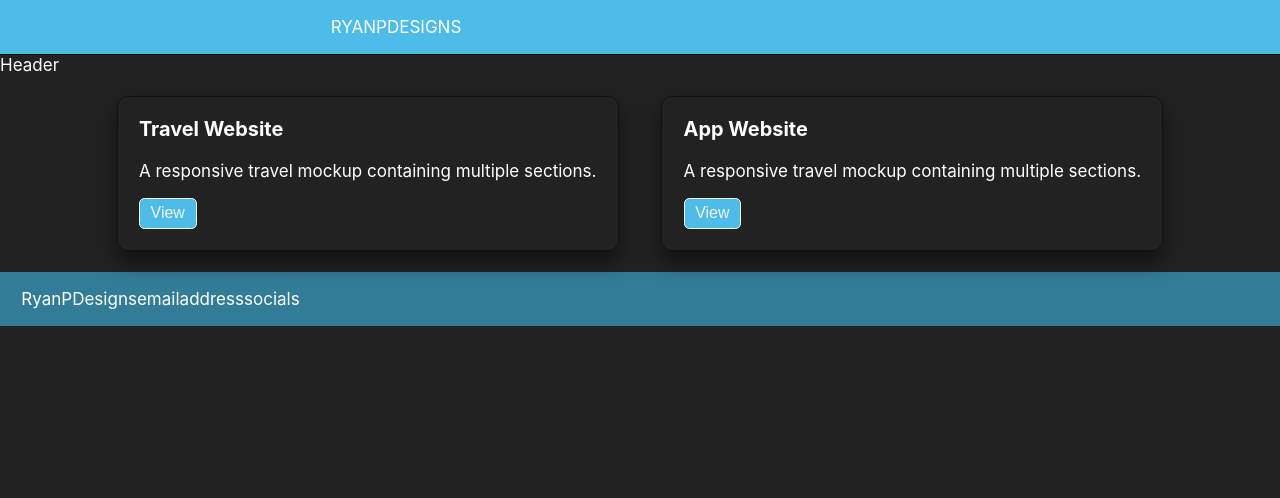
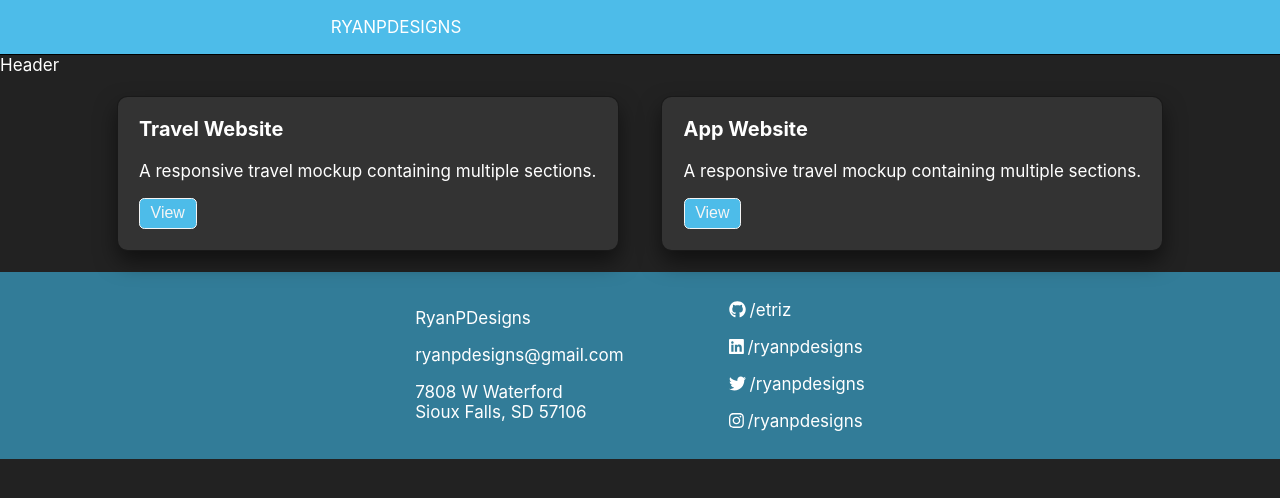
Before and after one commit to Etriz/RPDWebsite, a React (Create React App) app in the folder rpd-react/: page / in a window 1280 px wide. Shown: the top 498 px of the page. Built offline with nearby package versions, Linux system fonts and the light colour scheme.

Commit message:
footer; add icons, styling, layout

```diff
--- a/rpd-react/package.json
+++ b/rpd-react/package.json
@@ -3,6 +3,9 @@
   "version": "0.1.0",
   "private": true,
   "dependencies": {
+    "@fortawesome/fontawesome-svg-core": "^1.2.29",
+    "@fortawesome/free-brands-svg-icons": "^5.13.1",
+    "@fortawesome/react-fontawesome": "^0.1.11",
     "@testing-library/jest-dom": "^4.2.4",
     "@testing-library/react": "^9.5.0",
     "@testing-library/user-event": "^7.2.1",
--- a/rpd-react/src/components/Footer.jsx
+++ b/rpd-react/src/components/Footer.jsx
@@ -1,12 +1,39 @@
 import React from "react";
+import { FontAwesomeIcon } from "@fortawesome/react-fontawesome";
+import { faTwitter, faGithub, faInstagram, faLinkedin } from "@fortawesome/free-brands-svg-icons";
 
 const Footer = () => {
   return (
     <footer>
-      <p>RyanPDesigns</p>
-      <p>email</p>
-      <p>address</p>
-      <p>socials</p>
+      <div className="container">
+        <div>
+          <p>RyanPDesigns</p>
+          <p>ryanpdesigns@gmail.com</p>
+          <p>
+            7808 W Waterford
+            <br />
+            Sioux Falls, SD 57106
+          </p>
+        </div>
+        <div>
+          <p>
+            <FontAwesomeIcon icon={faGithub} />
+            <a href="http://www.github.com/etriz">/etriz</a>
+          </p>
+          <p>
+            <FontAwesomeIcon icon={faLinkedin} />
+            <a href="http://www.linkedin.com/ryanpdesigns">/ryanpdesigns</a>
+          </p>
+          <p>
+            <FontAwesomeIcon icon={faTwitter} />
+            <a href="http://www.twitter.com/ryanpdesigns">/ryanpdesigns</a>
+          </p>
+          <p>
+            <FontAwesomeIcon icon={faInstagram} />
+            <a href="http://www.instagram.com/ryanpdesigns">/ryanpdesigns</a>
+          </p>
+        </div>
+      </div>
     </footer>
   );
 };
--- a/rpd-react/src/scss/index.scss
+++ b/rpd-react/src/scss/index.scss
@@ -1,3 +1,7 @@
+$primary-color: #4dbce9;
+// $primary-dark: darken($primary-color, 25);
+$primary-darker: #327c98;
+
 * {
   box-sizing: border-box;
 }
@@ -25,7 +29,7 @@ nav {
   position: sticky;
   display: flex;
   border-bottom: 1px solid black;
-  background: #4dbce9;
+  background: $primary-color;
 }
 .projects {
   display: flex;
@@ -36,14 +40,15 @@ nav {
     border-radius: 1rem;
     border: 1px solid #00000080;
     box-shadow: 0 1rem 2rem #00000080;
-    // background: #555;
+    background: #333;
     width: auto;
     // height: 20rem;
     margin: 2rem;
+    margin-bottom: 0;
     padding: 0 2rem 2rem;
     button {
       outline: none;
-      background: #4dbce9;
+      background: $primary-color;
       color: whitesmoke;
       border: 1px solid whitesmoke;
       border-radius: 0.5rem;
@@ -52,15 +57,43 @@ nav {
       &:hover {
         cursor: pointer;
         background: whitesmoke;
-        color: #4dbce9;
-        border: 1px solid #4dbce9;
+        color: $primary-color;
+        border-color: $primary-color;
       }
     }
   }
 }
 footer {
   color: white;
-  background: #327c98;
-  display: flex;
-  padding: 0 2rem;
+  background: $primary-darker;
+  .container {
+    display: flex;
+    flex-wrap: none;
+    padding: 1rem;
+    margin-top: 2rem;
+    justify-content: center;
+    align-items: center;
+    @media screen and (min-width: 680px) {
+      justify-content: space-evenly;
+    }
+    div {
+      padding: 0 2rem;
+      &:first-of-type {
+        border-right: 1px solid white;
+        @media screen and (min-width: 680px) {
+          border: none;
+        }
+      }
+      svg {
+        margin-right: 0.3rem;
+      }
+      a {
+        text-decoration: none;
+        color: inherit;
+        &:hover {
+          text-decoration: underline;
+        }
+      }
+    }
+  }
 }
```
Also changed, not shown: 1 other file (tests, documents, lock files or other folders).
